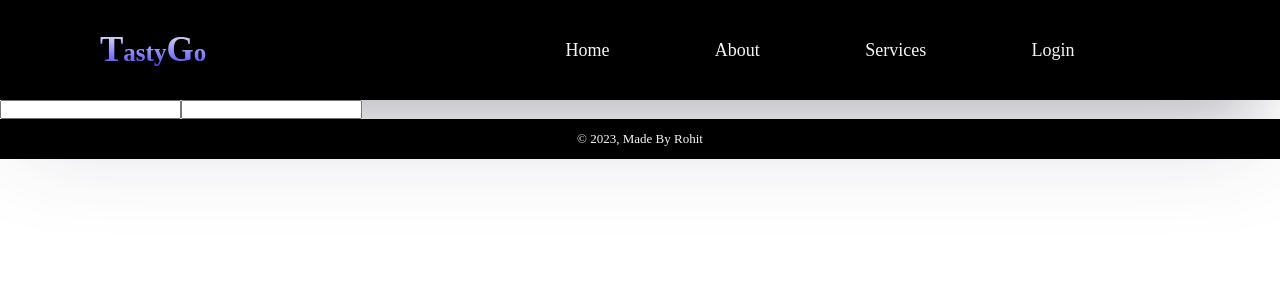
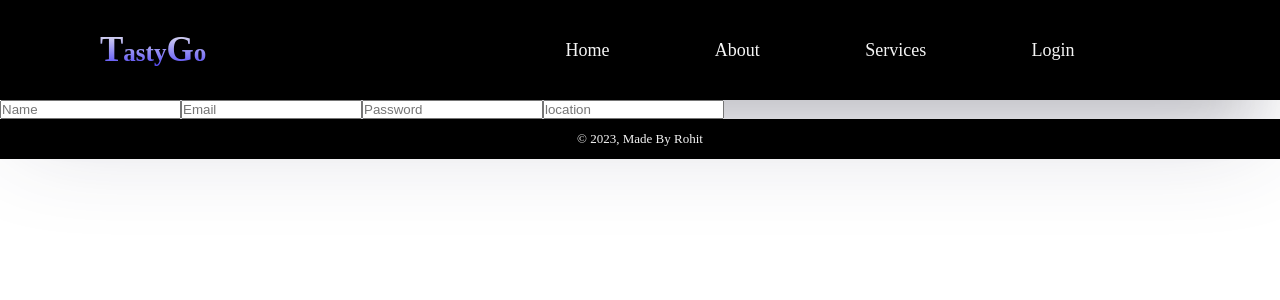
Before and after one commit to rohitsinghh01/TastyGo, a React (Create React App) app in the folder client/: page /login in a window 1280 px wide. Shown: the top 300 px of the page. Built offline with nearby package versions, Linux system fonts and the light colour scheme.

Commit message:
some changes

```diff
--- a/client/src/components/Carousal.js
+++ b/client/src/components/Carousal.js
@@ -12,6 +12,7 @@ export default function Carousal() {
         <img src='images/noodles.jpg' alt='' />
         <div className='text-overlay'>
           <p className='title'>Are you Hungry?</p>
+          <p className='title'>Don't Wait</p>
           <p className='des'>
             Explore a wide range of mouth-watering dishes and indulge in a
             culinary journey that delights your taste buds.<br/>From aromatic
--- a/client/src/screens/Login.js
+++ b/client/src/screens/Login.js
@@ -9,8 +9,10 @@ export default function Login() {
 
     <div className='form'>
       <form action="">
-        <input type="text" />
-        <input type="text" />
+        <input type="text" placeholder='Name'/>
+        <input type="text" placeholder='Email'/>
+        <input type="text" placeholder='Password'/>
+        <input type="text" placeholder='location'/>
       </form>
 
     </div>
```
